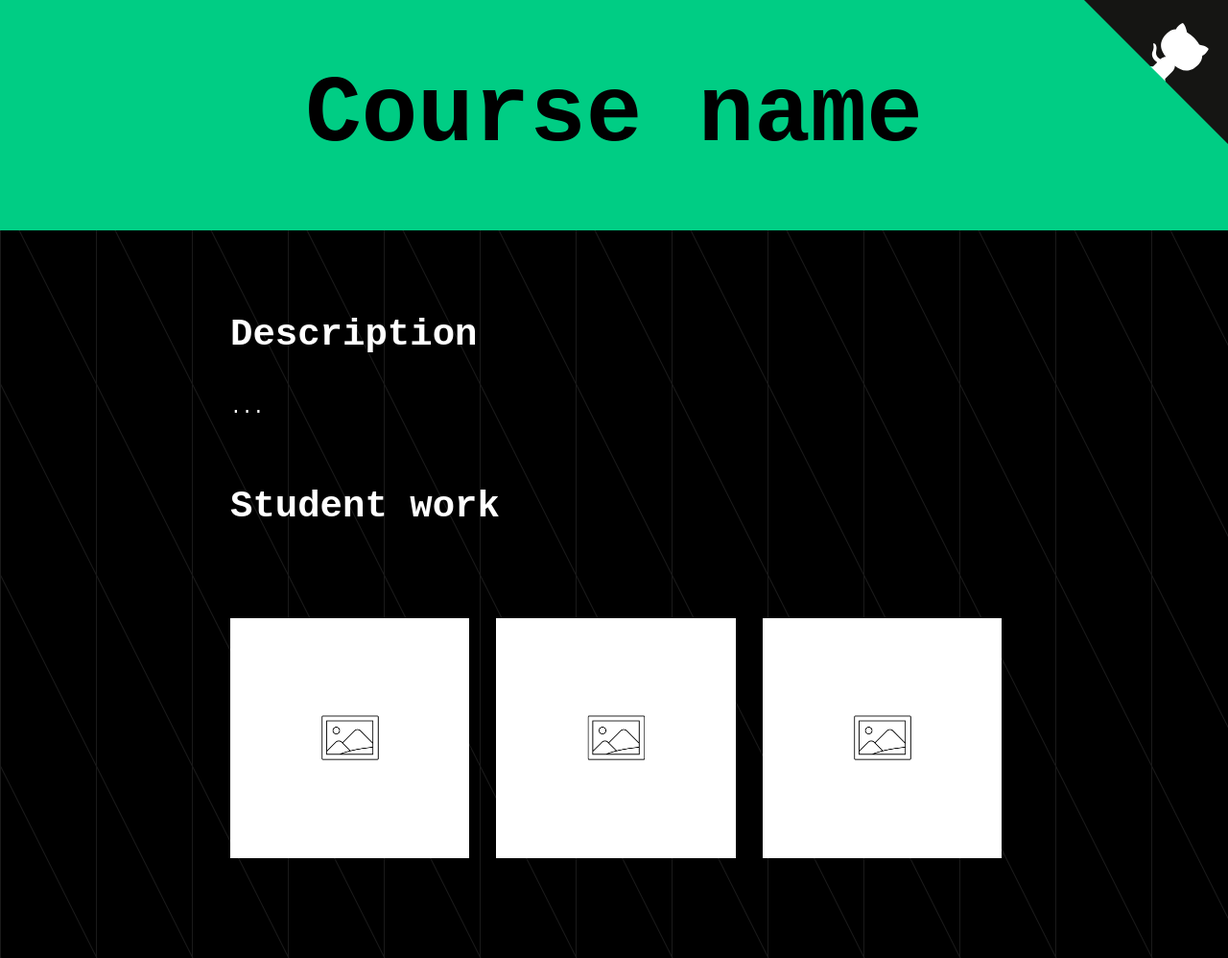
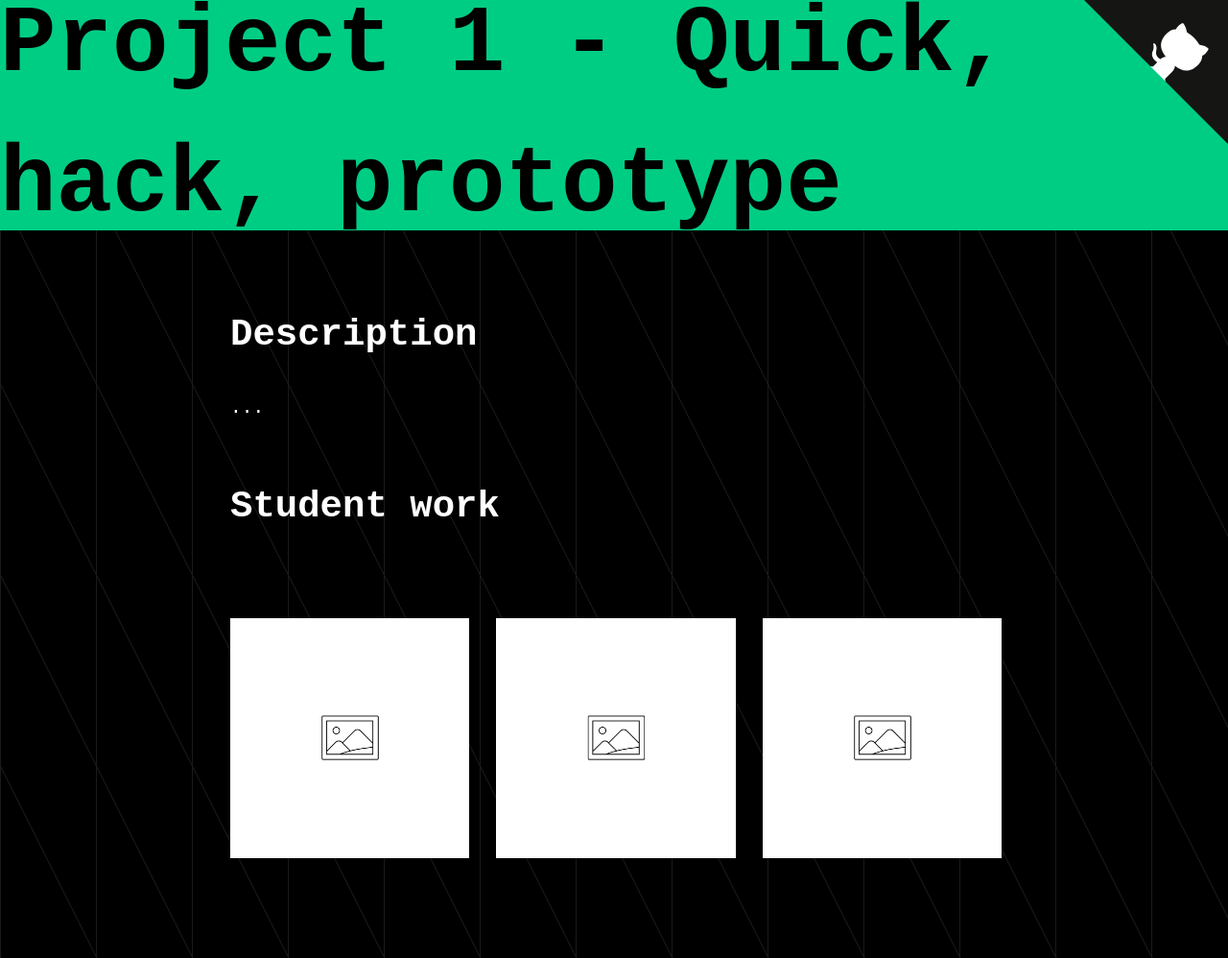
Before and after one commit to cmda-minor-web/project-1-2122, a plain HTML site: page docs/index.html in a window 1280 px wide. Shown: the top 998 px of the page at 96% size. Drawn offline with Linux system fonts and the light colour scheme.

Commit message:
Update index.html

```diff
--- a/docs/index.html
+++ b/docs/index.html
@@ -12,7 +12,7 @@
 <body>
   <a href="https://github.com/cmda-bt/fe-course-18-19" class="github-corner" aria-label="View source on GitHub"><svg width="150" height="150" viewBox="0 0 250 250" style="fill:#151513; color:#fff; position: fixed; top: 0; border: 0; right: 0;" aria-hidden="true"><path d="M0,0 L115,115 L130,115 L142,142 L250,250 L250,0 Z"></path><path d="M128.3,109.0 C113.8,99.7 119.0,89.6 119.0,89.6 C122.0,82.7 120.5,78.6 120.5,78.6 C119.2,72.0 123.4,76.3 123.4,76.3 C127.3,80.9 125.5,87.3 125.5,87.3 C122.9,97.6 130.6,101.9 134.4,103.2" fill="currentColor" style="transform-origin: 130px 106px;" class="octo-arm"></path><path d="M115.0,115.0 C114.9,115.1 118.7,116.5 119.8,115.4 L133.7,101.6 C136.9,99.2 139.9,98.4 142.2,98.6 C133.8,88.0 127.5,74.4 143.8,58.0 C148.5,53.4 154.0,51.2 159.7,51.0 C160.3,49.4 163.2,43.6 171.4,40.1 C171.4,40.1 176.1,42.5 178.8,56.2 C183.1,58.6 187.2,61.8 190.9,65.4 C194.5,69.0 197.7,73.2 200.1,77.6 C213.8,80.2 216.3,84.9 216.3,84.9 C212.7,93.1 206.9,96.0 205.4,96.6 C205.1,102.4 203.0,107.8 198.3,112.5 C181.9,128.9 168.3,122.5 157.7,114.1 C157.9,116.9 156.7,120.9 152.7,124.9 L141.0,136.5 C139.8,137.7 141.6,141.9 141.8,141.8 Z" fill="currentColor" class="octo-body"></path></svg></a>
   <header>
-    <h1>Course name</h1>
+    <h1>Project 1 - Quick, hack, prototype</h1>
   </header>
   <main>
     <section id="description">
```
